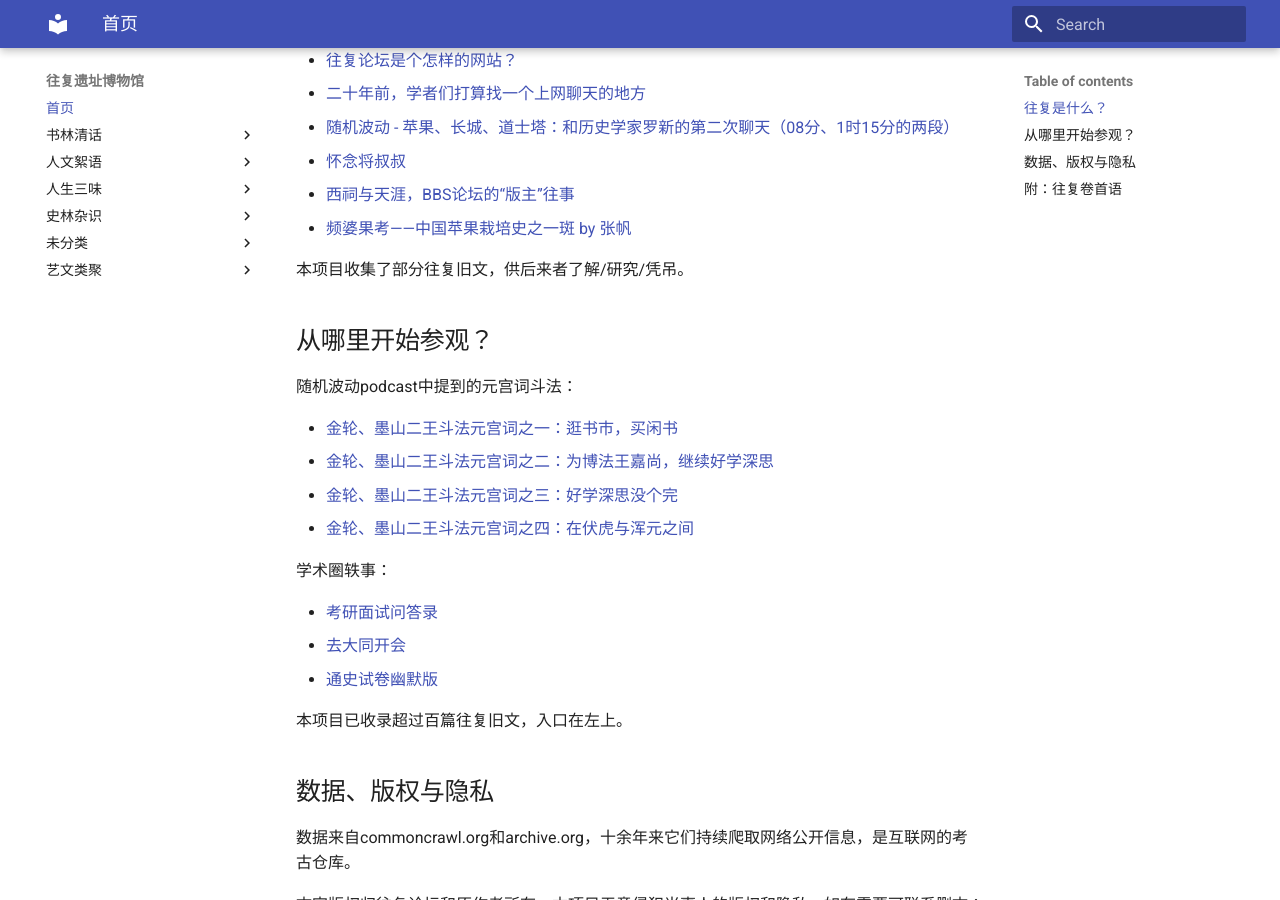
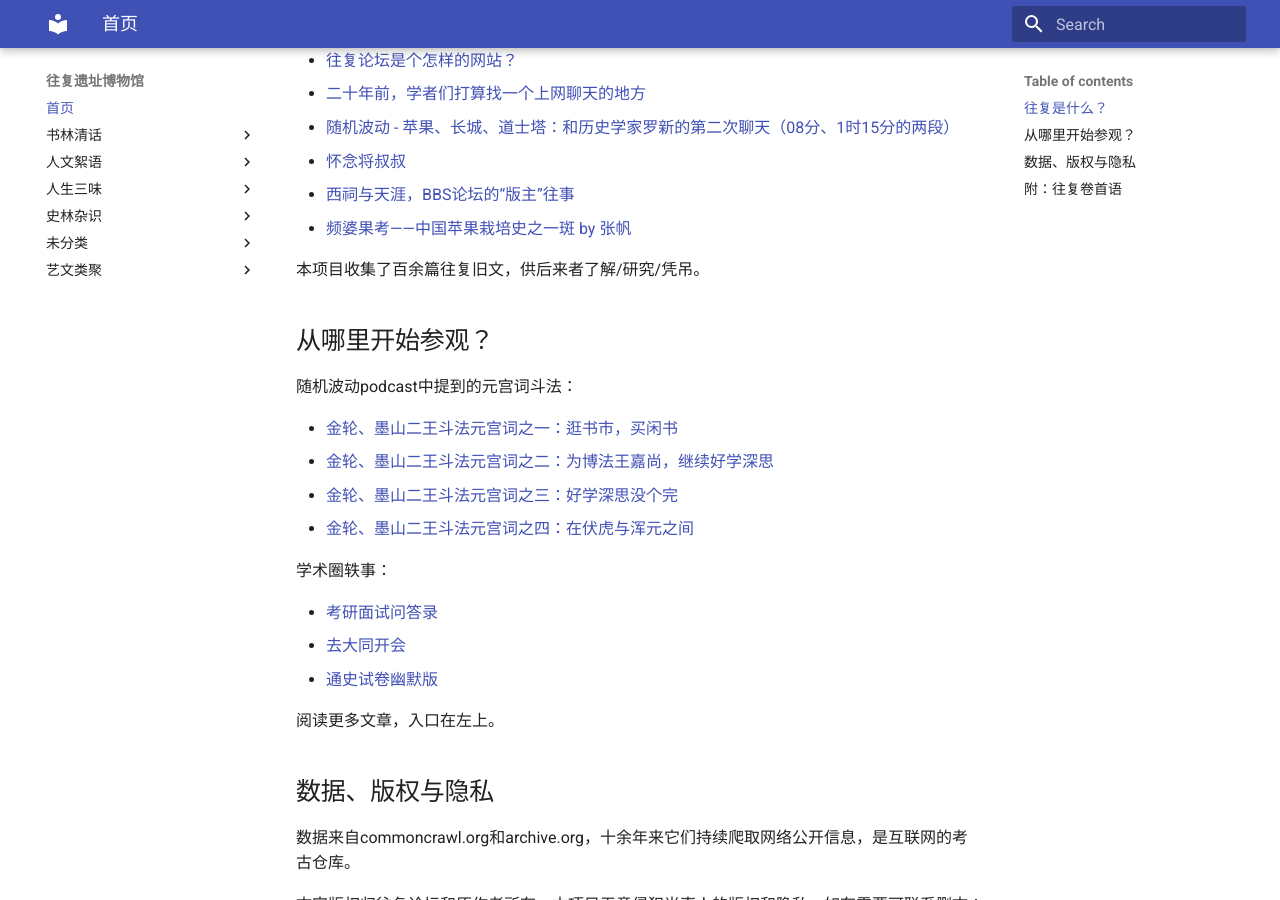
Before and after one commit to wangf-legacy/wangf-legacy.github.io, an MkDocs documentation site: the page built from docs/index.md, in a window 1280 px wide and 900 px high, scrolled down 250 px. Built offline with MkDocs 1.6.1 and Material for MkDocs 9.7.7, drawn with Linux system fonts in a browser that asks for light colours.

Commit message:
fix: minor touches

```diff
--- a/docs/index.md
+++ b/docs/index.md
@@ -11,7 +11,7 @@
 - [西祠与天涯，BBS论坛的“版主”往事](https://www.lifeweek.com.cn/article/160832)
 - [频婆果考——中国苹果栽培史之一斑 by 张帆](http://agri-history.ihns.ac.cn/scholars/zhangfan1.htm)
 
-本项目收集了部分往复旧文，供后来者了解/研究/凭吊。
+本项目收集了百余篇往复旧文，供后来者了解/研究/凭吊。
 
 ## 从哪里开始参观？
 
@@ -28,7 +28,7 @@
 - [去大同开会](人生三味/去大同开会 | 将无同.md)
 - [通史试卷幽默版](史林杂识/通史试卷幽默版 | 金轮法王.md)
 
-本项目已收录超过百篇往复旧文，入口在左上。
+阅读更多文章，入口在左上。
 
 ## 数据、版权与隐私
 
```
Also changed, not shown: docs/人文絮语/碰碰车该怎么玩? | 戈秦.md (+1 -5 lines).
